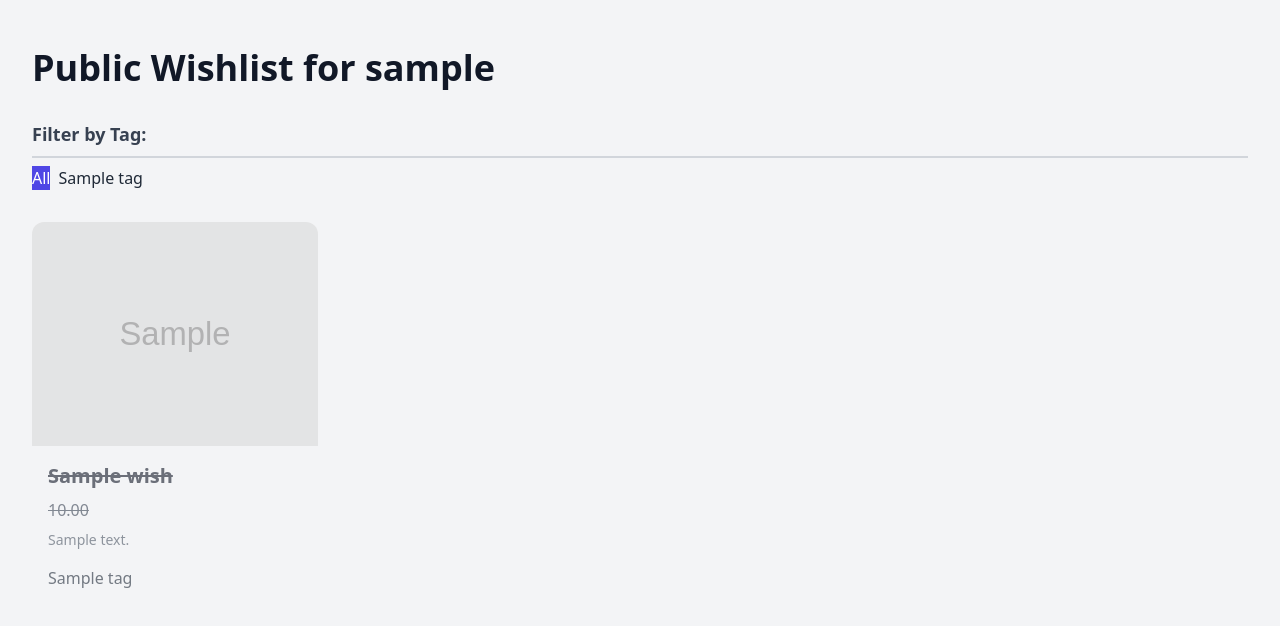
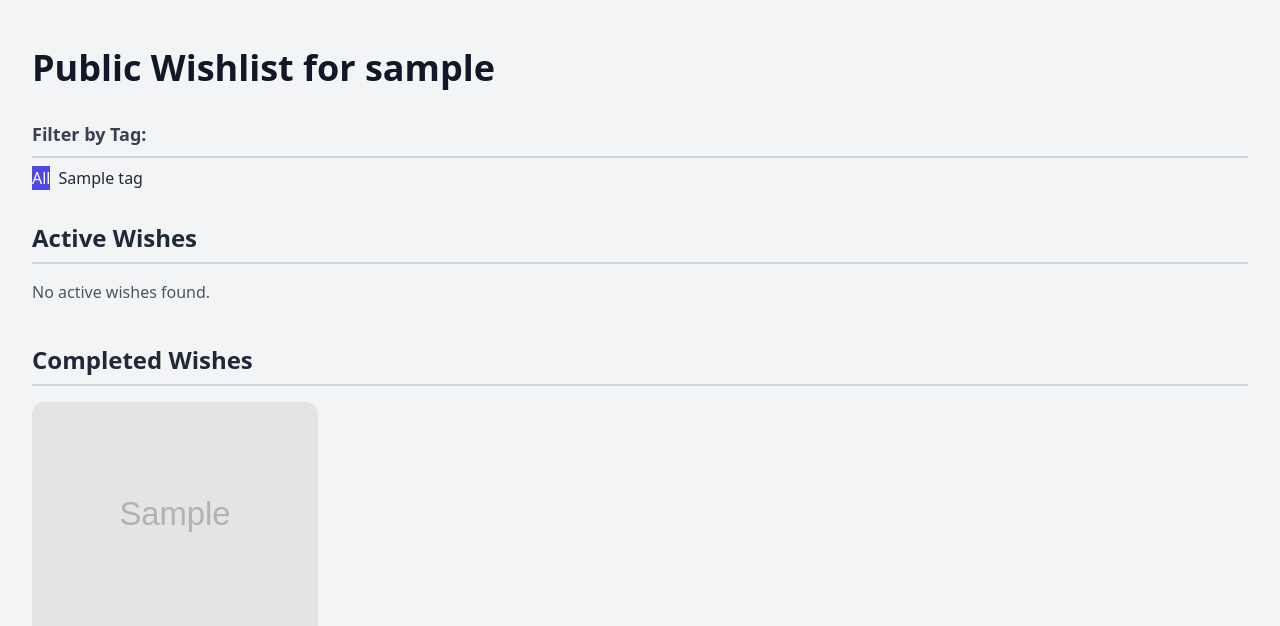
Before and after one commit to asechnaya/wishlist, a Django app: a page that uses wishes/templates/wishes/public_wish_list.html in a window 1280 px wide. Shown: the part 61-687 px from the top of the page. Run offline with Django 5.2, Linux system fonts and the light colour scheme; tables that the repository leaves empty hold one stand-in row (values such as "Sample post"); grey boxes marked "Sample" are stand-in pictures; some libraries are stand-ins or nearby versions.

Commit message:
Refactor `public_wish_list` template: separate active and completed wishes into distinct sections, improve structure, styling, and wish presentation.

```diff
--- a/wishes/templates/wishes/public_wish_list.html
+++ b/wishes/templates/wishes/public_wish_list.html
@@ -1,4 +1,3 @@
-
 {% extends 'base.html' %}
 
     {% block content %}
@@ -24,13 +23,17 @@
         </div>
     </div>
 
-    {% if wishes %}
+    {# Active Wishes section #}
+    <section aria-labelledby="active-wishes" class="mb-10">
+        <h3 id="active-wishes" class="text-2xl font-bold text-gray-800 mb-4 border-b-2 border-gray-300 pb-2">Active Wishes</h3>
+        {% if active_wishes %}
             <div class="grid grid-cols-1 sm:grid-cols-2 md:grid-cols-3 lg:grid-cols-4 gap-6">
-        {% for wish in wishes %}
-        <div class="wish-card {% if wish.completed %}opacity-60{% endif %}">
+                {% for wish in active_wishes %}
+                    {% with is_completed=False %}
+                    <div class="wish-card {% if is_completed %}{% endif %}">
                         <a href="{% url 'public_wish_detail' owner.username wish.pk %}" class="block overflow-hidden">
                             {% if wish.image %}
-                    <img src="{{ wish.image.url }}" alt="{{ wish.title|default:'Wish image' }}" class="w-full h-48 sm:h-56 object-cover rounded-t-xl {% if wish.completed %}grayscale{% endif %} transition-transform duration-300 hover:scale-105">
+                                <img src="{{ wish.image.url }}" alt="{{ wish.title|default:'Wish image' }}" class="w-full h-48 sm:h-56 object-cover rounded-t-xl transition-transform duration-300 hover:scale-105">
                             {% else %}
                                 <div class="w-full h-48 sm:h-56 bg-gray-200 rounded-t-xl flex items-center justify-center text-gray-500">No Image</div>
                             {% endif %}
@@ -38,10 +41,10 @@
                         <div class="p-4 flex-grow flex flex-col justify-between">
                             <div>
                                 <h3 class="text-xl font-bold text-gray-900 mb-2">
-                        <a href="{% url 'public_wish_detail' owner.username wish.pk %}" class="hover:text-indigo-700 {% if wish.completed %}line-through{% endif %}">{{ wish.title }}</a>
+                                    <a href="{% url 'public_wish_detail' owner.username wish.pk %}" class="hover:text-indigo-700">{{ wish.title }}</a>
                                 </h3>
                                 {% if wish.price %}
-                        <p class="text-gray-700 font-medium mb-2 {% if wish.completed %}line-through{% endif %}">{{ wish.price }}</p>
+                                    <p class="text-gray-700 font-medium mb-2">{{ wish.price }}</p>
                                 {% endif %}
                                 {% if wish.description %}
                                     <p class="text-gray-600 text-sm line-clamp-3">{{ wish.description }}</p>
@@ -54,9 +57,53 @@
                             </div>
                         </div>
                     </div>
+                    {% endwith %}
                 {% endfor %}
             </div>
         {% else %}
-        <p class="text-gray-600">No public wishes found for this user.</p>
+            <p class="text-gray-600">No active wishes found.</p>
         {% endif %}
+    </section>
+
+    {# Completed Wishes section #}
+    <section aria-labelledby="completed-wishes">
+        <h3 id="completed-wishes" class="text-2xl font-bold text-gray-800 mb-4 border-b-2 border-gray-300 pb-2">Completed Wishes</h3>
+        {% if completed_wishes %}
+            <div class="grid grid-cols-1 sm:grid-cols-2 md:grid-cols-3 lg:grid-cols-4 gap-6">
+                {% for wish in completed_wishes %}
+                    {% with is_completed=True %}
+                    <div class="wish-card opacity-60">
+                        <a href="{% url 'public_wish_detail' owner.username wish.pk %}" class="block overflow-hidden">
+                            {% if wish.image %}
+                                <img src="{{ wish.image.url }}" alt="{{ wish.title|default:'Wish image' }}" class="w-full h-48 sm:h-56 object-cover rounded-t-xl grayscale transition-transform duration-300 hover:scale-105">
+                            {% else %}
+                                <div class="w-full h-48 sm:h-56 bg-gray-200 rounded-t-xl flex items-center justify-center text-gray-500">No Image</div>
+                            {% endif %}
+                        </a>
+                        <div class="p-4 flex-grow flex flex-col justify-between">
+                            <div>
+                                <h3 class="text-xl font-bold text-gray-900 mb-2">
+                                    <a href="{% url 'public_wish_detail' owner.username wish.pk %}" class="hover:text-indigo-700 line-through">{{ wish.title }}</a>
+                                </h3>
+                                {% if wish.price %}
+                                    <p class="text-gray-700 font-medium mb-2 line-through">{{ wish.price }}</p>
+                                {% endif %}
+                                {% if wish.description %}
+                                    <p class="text-gray-600 text-sm line-clamp-3">{{ wish.description }}</p>
+                                {% endif %}
+                            </div>
+                            <div class="mt-4 flex flex-wrap gap-2">
+                                {% for tag in wish.tags.all %}
+                                    <a href="{% url 'public_wish_list' owner.username %}?tag={{ tag.name }}" class="tag-link hover:bg-purple-400">{{ tag.name }}</a>
+                                {% endfor %}
+                            </div>
+                        </div>
+                    </div>
+                    {% endwith %}
+                {% endfor %}
+            </div>
+        {% else %}
+            <p class="text-gray-600">No completed wishes yet.</p>
+        {% endif %}
+    </section>
     {% endblock %}
```
Lines whose indentation alone changed are shown as unchanged.
